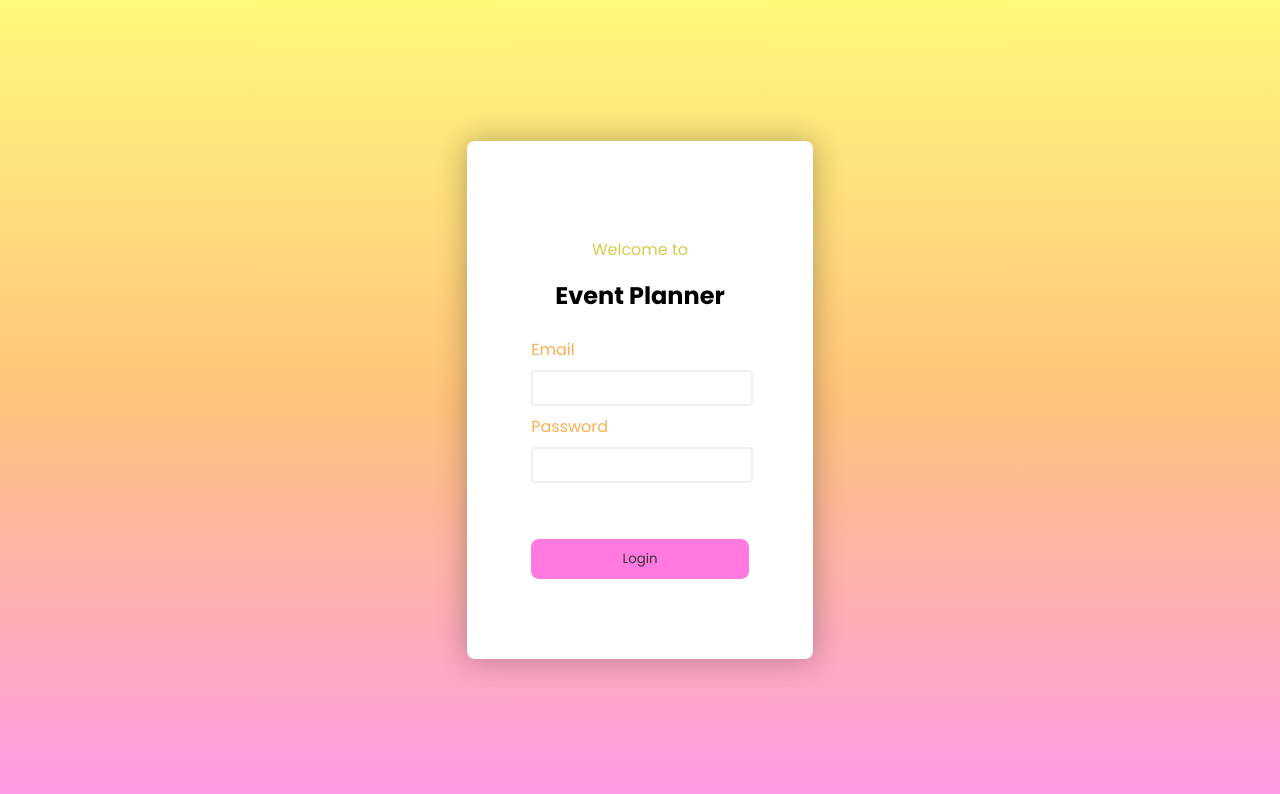
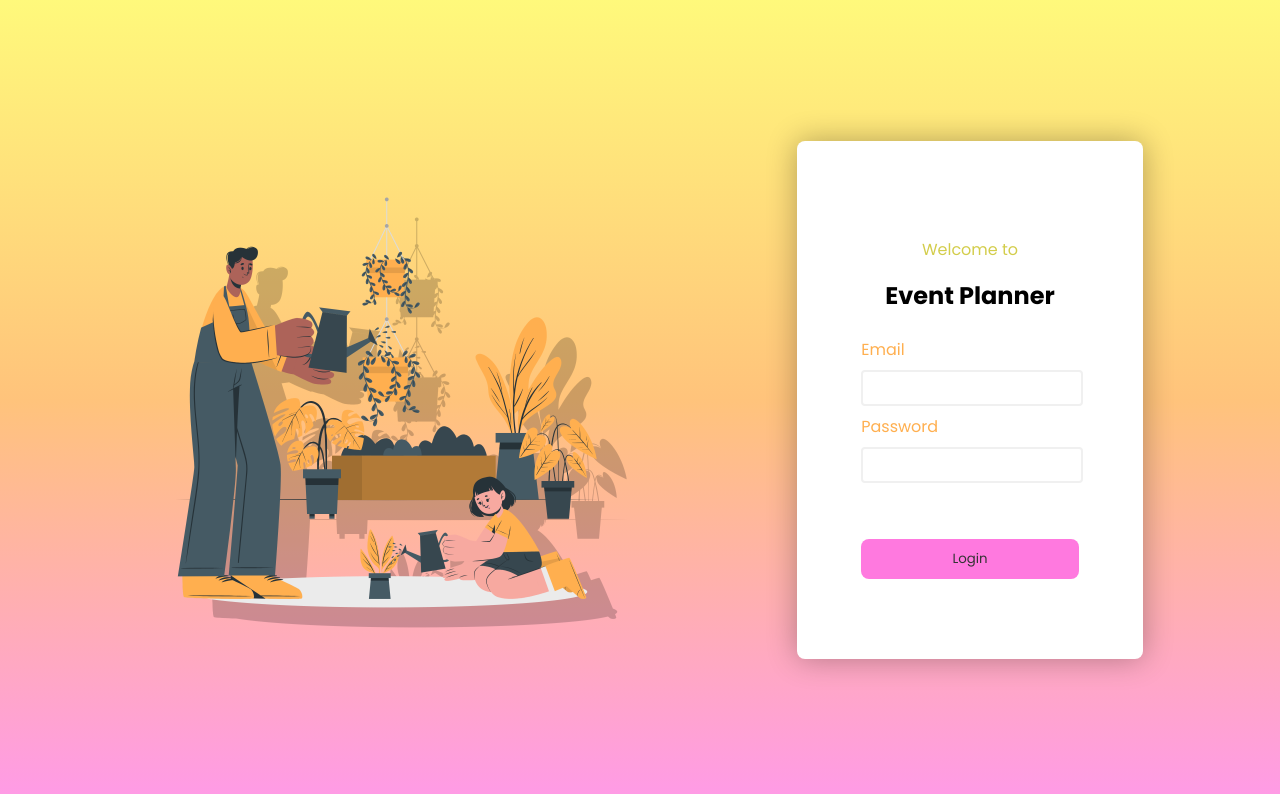
Before and after one commit to saaladdin/Software-Engineering-Project, a React (Create React App) app: page /login in a window 1280 px wide. Shown: the top 794 px of the page. Built offline with nearby package versions, Linux system fonts and the light colour scheme.

Commit message:
added shaowing and fixed spacing

```diff
--- a/src/Components/Login/index.js
+++ b/src/Components/Login/index.js
@@ -1,9 +1,11 @@
 import React from "react";
 import  "./index.scss"
+import Image from "../../Assets/Images/login-image.png"
 
 const Login = () => {
     return (
         <div className="login">
+            <img src={Image} alt="Image of two people watering a plant" />
             <form className="login-form" action="">
                 <div className="welcome-message">
                     <p>Welcome to</p>
--- a/src/Components/Login/index.scss
+++ b/src/Components/Login/index.scss
@@ -11,6 +11,14 @@
 
     align-items: center;
     justify-content: center;
+    gap:10rem;
+
+    img {
+        height: 500px;
+        width: 500px;
+        filter: drop-shadow(-30px 20px 0px rgba(0,0,0, 0.2));
+        transform: scaleX(-1);
+    }
 
 }
 
```
Also changed, not shown: src/Assets/Images/login-image.png (added).
